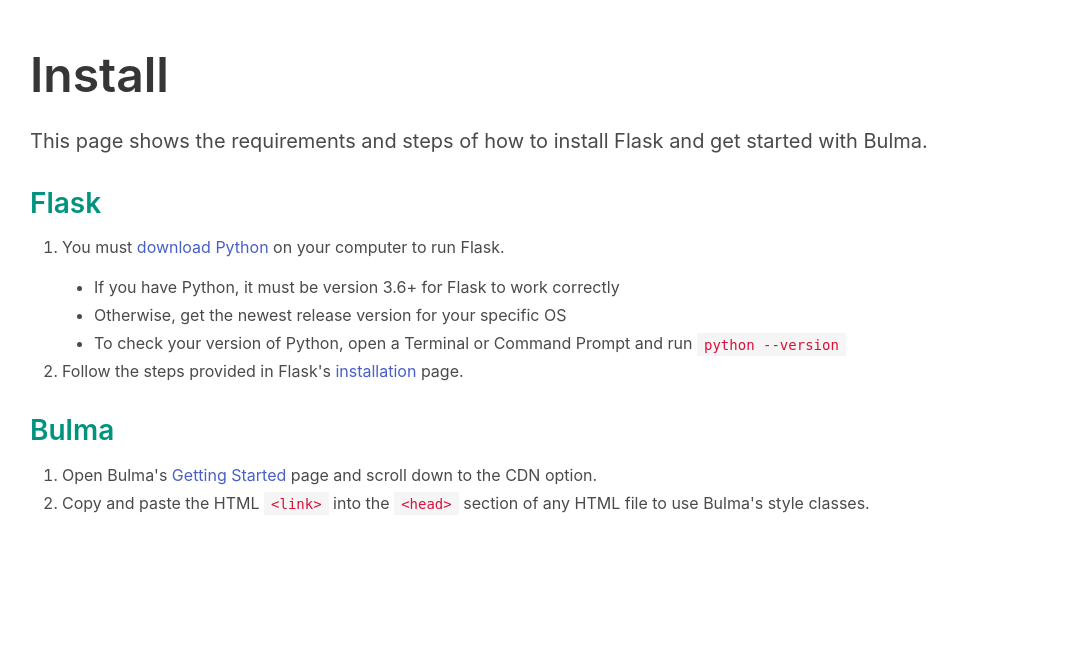
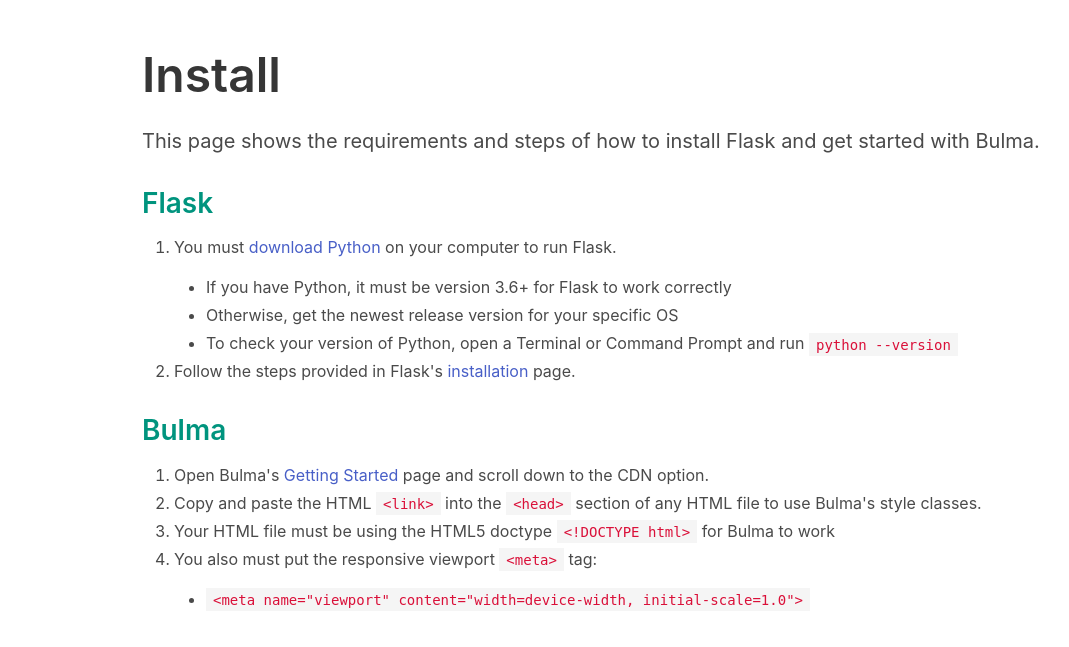
Before and after one commit to pa-aggarwal/cps530-project, a Flask app: page /install in a window 1280 px wide. Shown: the part 52-699 px from the top of the page, without its empty margins (18-1087 px from the left). Run offline with Flask 2, Linux system fonts and the light colour scheme; some libraries are stand-ins or nearby versions.

Commit message:
Fix styles in some pages

```diff
--- a/templates/index.html
+++ b/templates/index.html
@@ -2,7 +2,7 @@
 {% block content %}
     <section class="hero container is-max-desktop">
         <div class="hero-body has-text-centered">
-            <h1 class="title is-2 mb-6">CPS530 Project Home</h1>
+            <h1 class="title is-size-2 is-size-3-mobile mb-6">CPS530 Project Home</h1>
             <p class="subtitle">Welcome to my CPS530 project website! Click on the navigation bar links to view each page.</p>
         </div>
     </section>
--- a/templates/install.html
+++ b/templates/install.html
@@ -1,6 +1,7 @@
 {% extends "base.html" %}
 {% block content %}
     <section class="section content">
+        <div class="container is-max-desktop">
             <h1 class="is-size-1">Install</h1>
             <p class="is-size-5">This page shows the requirements and steps of how to install Flask and get started with Bulma.</p>
             <h2 class="has-text-primary-dark">Flask</h2>
@@ -18,6 +19,13 @@
             <ol>
                 <li>Open Bulma's <a href="https://bulma.io/documentation/overview/start/" target="_blank">Getting Started</a> page and scroll down to the CDN option.</li>
                 <li>Copy and paste the HTML <code>&lt;link&gt;</code> into the <code>&lt;head&gt;</code> section of any HTML file to use Bulma's style classes.</li>
+                <li>Your HTML file must be using the HTML5 doctype <code>&lt;!DOCTYPE html&gt;</code> for Bulma to work</li>
+                <li>You also must put the responsive viewport <code>&lt;meta&gt;</code> tag:
+                    <ul>
+                        <li><code>&lt;meta name="viewport" content="width=device-width, initial-scale=1.0"&gt;</code></li>
+                    </ul>
+                </li>
             </ol>
+        </div>
     </section>
 {% endblock content %}
--- a/templates/summary.html
+++ b/templates/summary.html
@@ -19,7 +19,7 @@
                 </div>
                 <div class="column is-narrow">
                     <figure class="image is-128x128 mx-auto">
-                        <img src="https://assets.stickpng.com/thumbs/580b57fcd9996e24bc43c531.png">
+                        <img src="https://www.lifepng.com/wp-content/uploads/2020/11/Reddit-Face-Logo-png-hd.png">
                     </figure>
                 </div>
                 <div class="column is-narrow">
--- a/templates/tutorial.html
+++ b/templates/tutorial.html
@@ -1,6 +1,7 @@
 {% extends "base.html" %}
 {% block content %}
-    <section class="section content pt-6 pb-4">
+    <div class="container is-max-desktop mb-6">
+        <section class="section content pb-2">
             <h1 class="is-size-1">Tutorial</h1>
             <p class="is-size-5">This tutorial provides a brief overview of the concepts from the backend Flask framework and the frontend Bulma CSS framework which were both used to build the <a href="{{ url_for('demo') }}">Demo</a> page. Links to the corresponding documentation are also listed to give a more in-depth explanation.</p>
         </section>
@@ -61,4 +62,5 @@ def index():
             <p>To draw attention to certain elements or make them more attractive, we can use Bulma's <a href="https://bulma.io/documentation/helpers/color-helpers/" target="_blank">colour classes</a> to add text colour and background colour. For example to style the <code>&lt;h2&gt;</code> headings on this page, the following code was used.</p>
     <pre><code>&lt;h2 class="has-text-primary-dark"&gt;Secondary Heading&lt;/h2&gt;</code></pre>
         </section>
+    </div>
 {% endblock content %}
```
Lines whose indentation alone changed are shown as unchanged.
